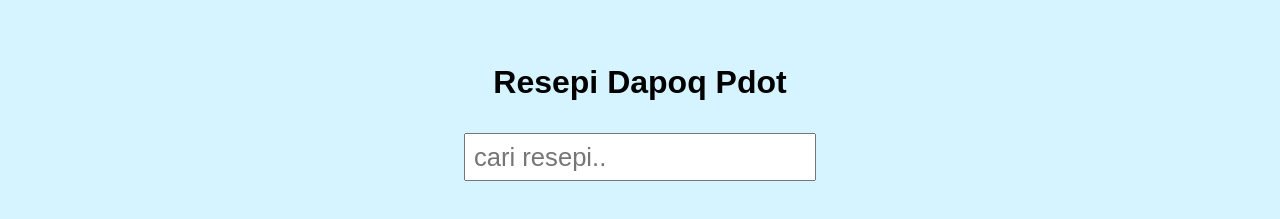
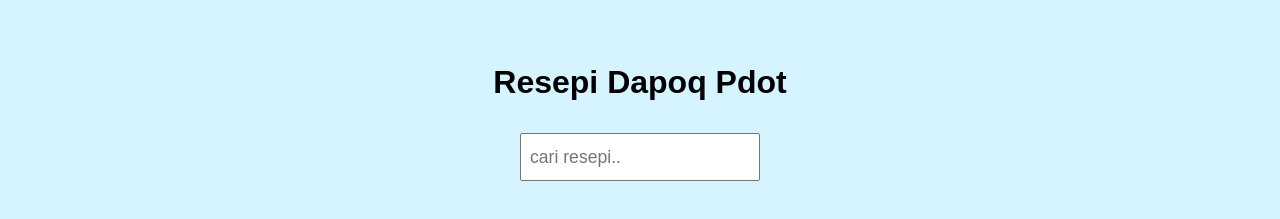
Before and after one commit to luhamoza/resipi-dapoqpdot, a React (Vite) app: page / in a window 1280 px wide. Shown: the top 219 px of the page. Built offline with nearby package versions, Linux system fonts and the light colour scheme.

Commit message:
update styling

```diff
--- a/src/app.css
+++ b/src/app.css
@@ -23,9 +23,9 @@ h1 {
 input {
   margin-bottom: 1.5rem;
   padding-left: 0.5rem;
-  font-size: 1.6rem;
+  font-size: 1.1rem;
   height: 3rem;
-  width: 22rem;
+  width: 15rem;
 }
 .recipelist {
   width: 90vw;
```
